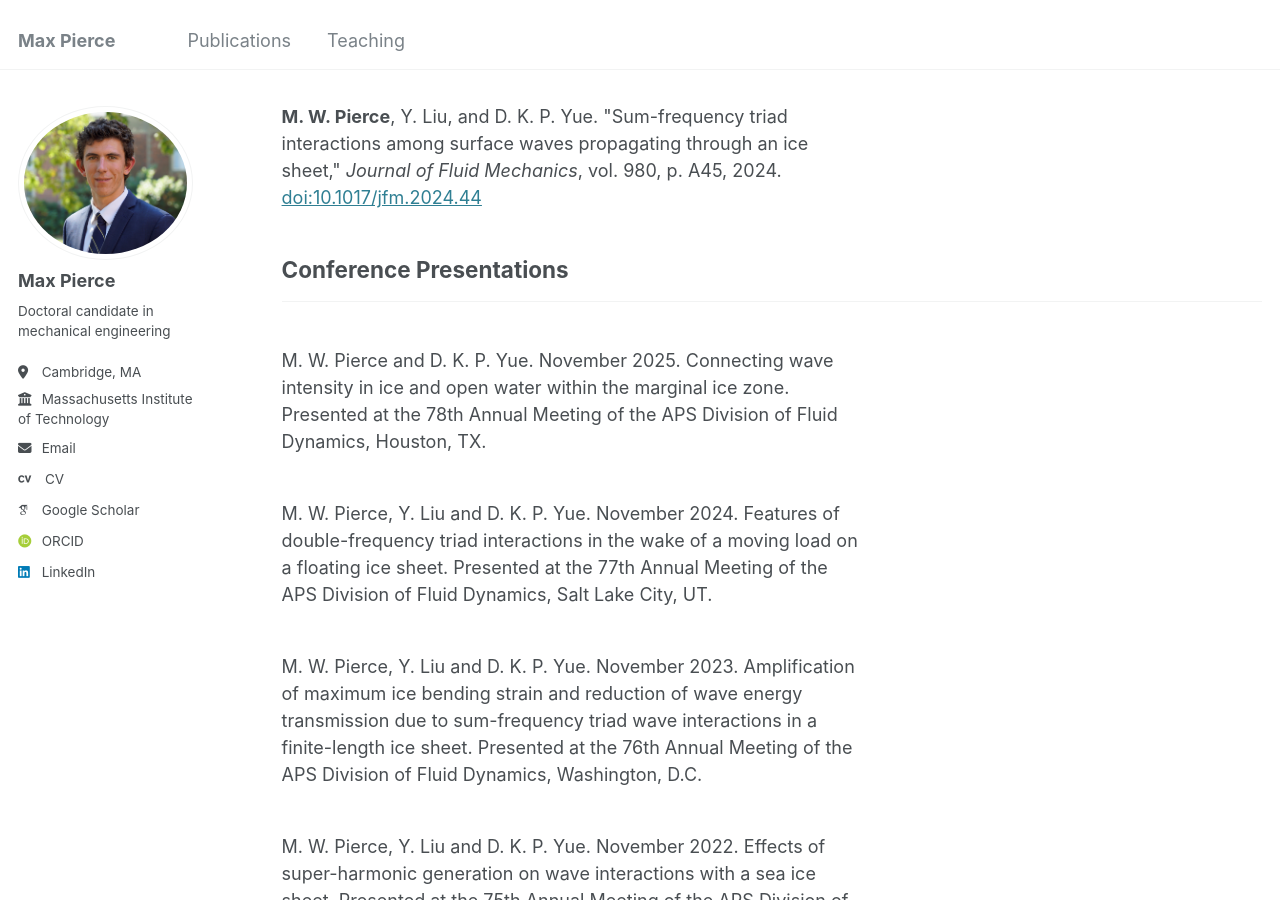
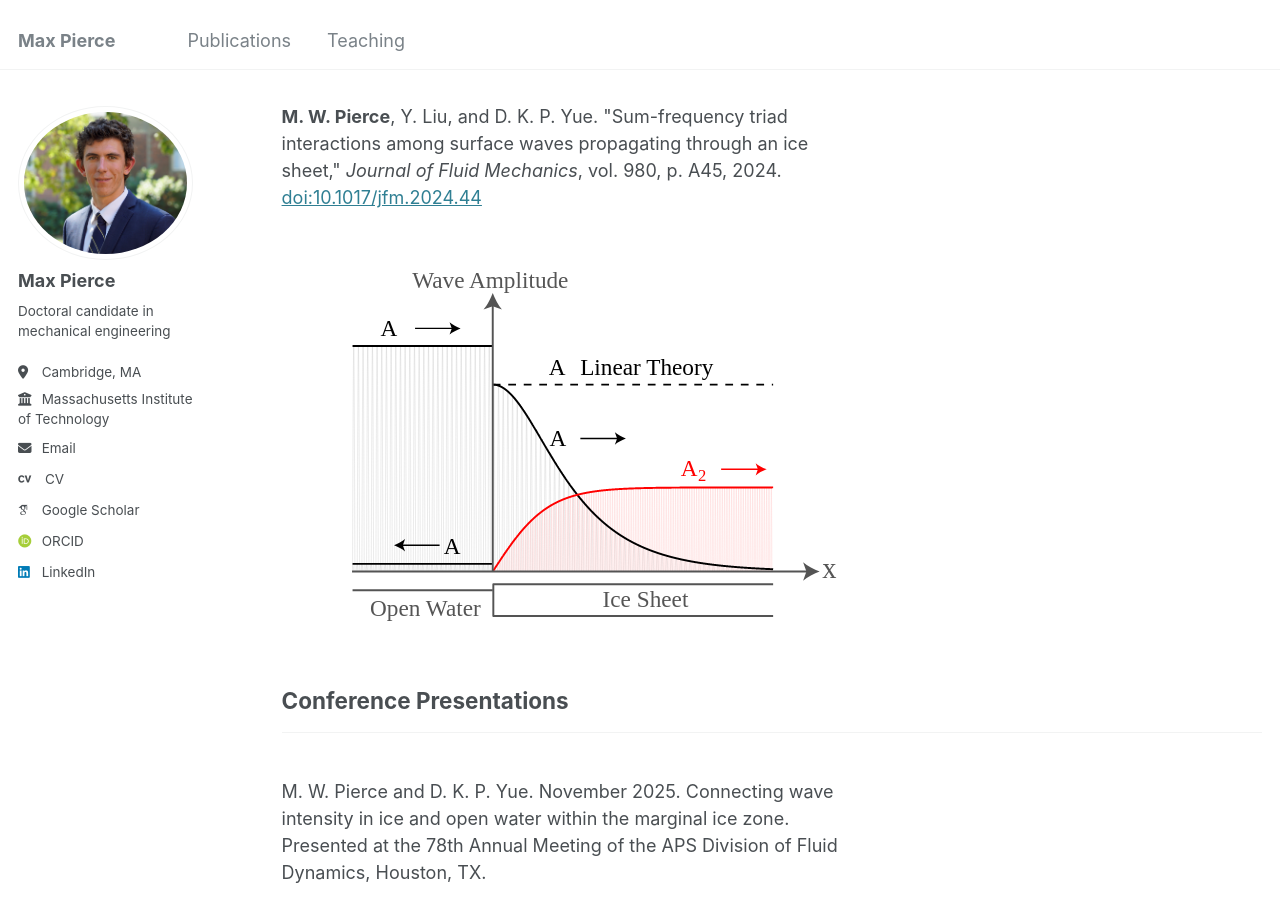
Before and after one commit to mpierce2020/mpierce2020, a Jekyll site: the page built from _pages/publications.html, in a window 1280 px wide and 900 px high, scrolled down 361 px. Built offline with Jekyll 4.4.1, drawn with Linux system fonts in a browser that asks for light colours; some web fonts are replaced.

Commit message:
Update archive-single.html to include an image

```diff
--- a/_includes/archive-single.html
+++ b/_includes/archive-single.html
@@ -54,6 +54,11 @@
     <p class="archive__item-excerpt" itemprop="description"><p>{{ post.excerpt | markdownify | remove: '<p>' | remove: '</p>' }}<strong><a href="{{ base_path }}{{ post.url }}" rel="permalink"> Read more</a></strong></p></p>
     {% endif %}
 
+	{% if post.image %}
+  	  <div class="pub-item">
+        <div class="pub-text">
+    {% endif %}
+
     {% if post.citation and post.paperurl and post.slidesurl %}
       <p>{{ post.citation }}<br /><a href="{{ post.paperurl }}">Download Paper</a> | <a href="{{ post.slidesurl }}">Download Slides</a></p>
 	{% elsif post.citation and post.paperurl and post.doi %}
@@ -70,5 +75,14 @@
       <p><a href="{{ post.slidesurl }}">Download Slides</a></p>
     {% endif %}
 
+	{% if post.image %}
+	    </div> <!-- .pub-text -->
+	    <div class="pub-image">
+	      <img src="{{ post.image | prepend: base_path }}"
+	           alt="Figure for {{ post.citation }}">
+	    </div>
+	  </div> <!-- .pub-item -->
+	{% endif %}
+
   </article>
 </div>
```
